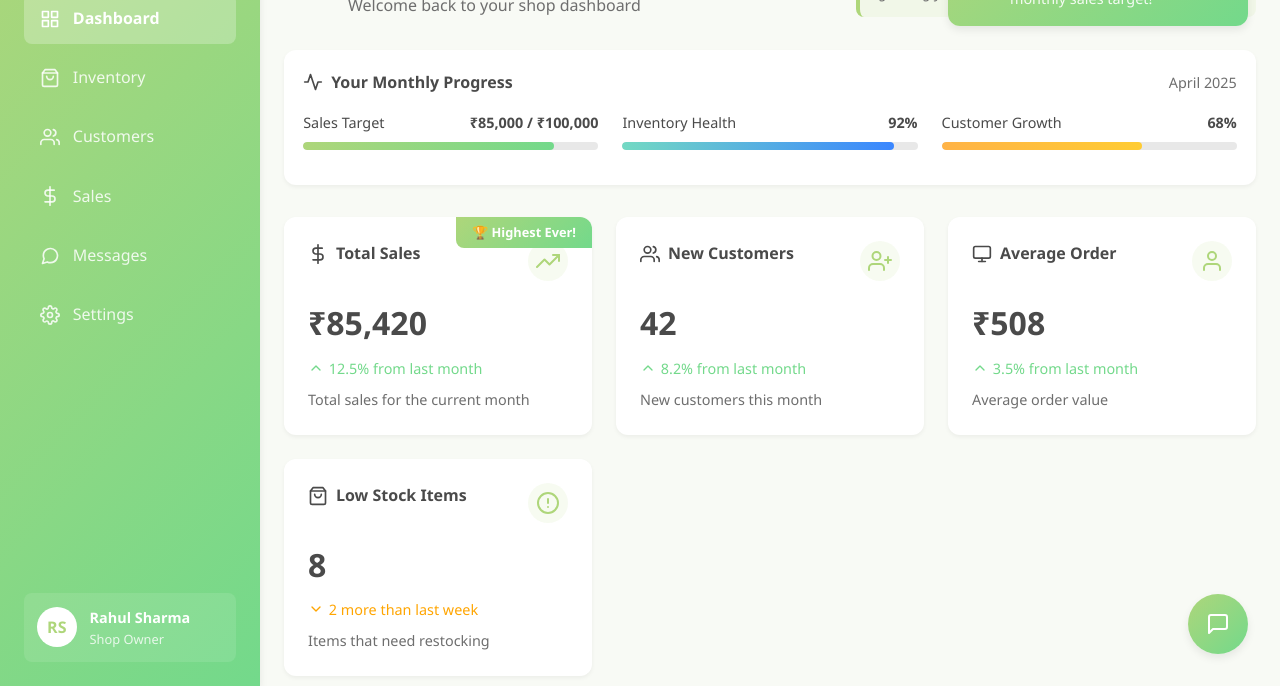
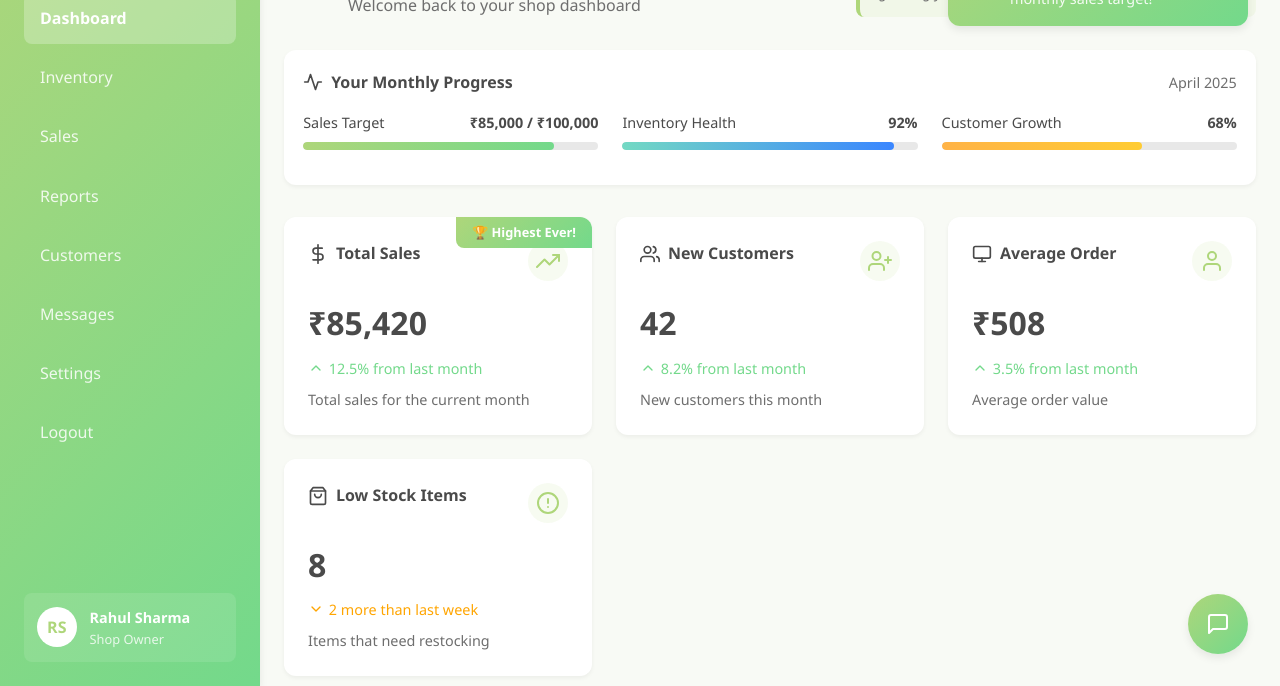
Before and after one commit to msVivekRanjan/DUKAAN, a plain HTML site: page index.html in a window 1280 px wide. Shown: the part 114-800 px from the top of the page. Drawn offline with Linux system fonts and the light colour scheme.

Commit message:
Update index.html

```diff
--- a/index.html
+++ b/index.html
@@ -1099,64 +1099,30 @@
             <div class="sidebar-logo">D</div>
             <div class="sidebar-title">Dukaan</div>
         </div>
-        <ul class="sidebar-nav">
+        <ul class="nav flex-column">
     <li class="nav-item">
-                <a href="shopkeeper-dashboard.html" class="nav-link active">
-                    <svg xmlns="http://www.w3.org/2000/svg" width="24" height="24" viewBox="0 0 24 24" fill="none" stroke="currentColor" stroke-width="2" stroke-linecap="round" stroke-linejoin="round" class="nav-icon">
-                        <rect x="3" y="3" width="7" height="7"></rect>
-                        <rect x="14" y="3" width="7" height="7"></rect>
-                        <rect x="14" y="14" width="7" height="7"></rect>
-                        <rect x="3" y="14" width="7" height="7"></rect>
-                    </svg>
-                    Dashboard
-                </a>
+        <a class="nav-link active" href="index.html">Dashboard</a>
     </li>
     <li class="nav-item">
-                <a href="Inventory.html" class="nav-link">
-                    <svg xmlns="http://www.w3.org/2000/svg" width="24" height="24" viewBox="0 0 24 24" fill="none" stroke="currentColor" stroke-width="2" stroke-linecap="round" stroke-linejoin="round" class="nav-icon">
-                        <path d="M6 2L3 6v14a2 2 0 0 0 2 2h14a2 2 0 0 0 2-2V6l-3-4z"></path>
-                        <line x1="3" y1="6" x2="21" y2="6"></line>
-                        <path d="M16 10a4 4 0 0 1-8 0"></path>
-                    </svg>
-                    Inventory
-                </a>
+        <a class="nav-link" href="Inventory.html">Inventory</a>
     </li>
     <li class="nav-item">
-                <a href="#" class="nav-link">
-                    <svg xmlns="http://www.w3.org/2000/svg" width="24" height="24" viewBox="0 0 24 24" fill="none" stroke="currentColor" stroke-width="2" stroke-linecap="round" stroke-linejoin="round" class="nav-icon">
-                        <path d="M17 21v-2a4 4 0 0 0-4-4H5a4 4 0 0 0-4 4v2"></path>
-                        <circle cx="9" cy="7" r="4"></circle>
-                        <path d="M23 21v-2a4 4 0 0 0-3-3.87"></path>
-                        <path d="M16 3.13a4 4 0 0 1 0 7.75"></path>
-                    </svg>
-                    Customers
-                </a>
+        <a class="nav-link" href="Sales.html">Sales</a>
     </li>
     <li class="nav-item">
-                <a href="Sales.html" class="nav-link">
-                    <svg xmlns="http://www.w3.org/2000/svg" width="24" height="24" viewBox="0 0 24 24" fill="none" stroke="currentColor" stroke-width="2" stroke-linecap="round" stroke-linejoin="round" class="nav-icon">
-                        <line x1="12" y1="1" x2="12" y2="23"></line>
-                        <path d="M17 5H9.5a3.5 3.5 0 0 0 0 7h5a3.5 3.5 0 0 1 0 7H6"></path>
-                    </svg>
-                    Sales
-                </a>
+        <a class="nav-link" href="Reports.html">Reports</a>
     </li>
     <li class="nav-item">
-                <a href="#" class="nav-link">
-                    <svg xmlns="http://www.w3.org/2000/svg" width="24" height="24" viewBox="0 0 24 24" fill="none" stroke="currentColor" stroke-width="2" stroke-linecap="round" stroke-linejoin="round" class="nav-icon">
-                        <path d="M21 11.5a8.38 8.38 0 0 1-.9 3.8 8.5 8.5 0 0 1-7.6 4.7 8.38 8.38 0 0 1-3.8-.9L3 21l1.9-5.7a8.38 8.38 0 0 1-.9-3.8 8.5 8.5 0 0 1 4.7-7.6 8.38 8.38 0 0 1 3.8-.9h.5a8.48 8.48 0 0 1 8 8v.5z"></path>
-                    </svg>
-                    Messages
-                </a>
+        <a class="nav-link" href="#">Customers</a>
     </li>
     <li class="nav-item">
-                <a href="#" class="nav-link">
-                    <svg xmlns="http://www.w3.org/2000/svg" width="24" height="24" viewBox="0 0 24 24" fill="none" stroke="currentColor" stroke-width="2" stroke-linecap="round" stroke-linejoin="round" class="nav-icon">
-                        <circle cx="12" cy="12" r="3"></circle>
-                        <path d="M19.4 15a1.65 1.65 0 0 0 .33 1.82l.06.06a2 2 0 0 1 0 2.83 2 2 0 0 1-2.83 0l-.06-.06a1.65 1.65 0 0 0-1.82-.33 1.65 1.65 0 0 0-1 1.51V21a2 2 0 0 1-2 2 2 2 0 0 1-2-2v-.09A1.65 1.65 0 0 0 9 19.4a1.65 1.65 0 0 0-1.82.33l-.06.06a2 2 0 0 1-2.83 0 2 2 0 0 1 0-2.83l.06-.06a1.65 1.65 0 0 0 .33-1.82 1.65 1.65 0 0 0-1.51-1H3a2 2 0 0 1-2-2 2 2 0 0 1 2-2h.09A1.65 1.65 0 0 0 4.6 9a1.65 1.65 0 0 0-.33-1.82l-.06-.06a2 2 0 0 1 0-2.83 2 2 0 0 1 2.83 0l.06.06a1.65 1.65 0 0 0 1.82.33H9a1.65 1.65 0 0 0 1-1.51V3a2 2 0 0 1 2-2 2 2 0 0 1 2 2v.09a1.65 1.65 0 0 0 1 1.51 1.65 1.65 0 0 0 1.82-.33l.06-.06a2 2 0 0 1 2.83 0 2 2 0 0 1 0 2.83l-.06.06a1.65 1.65 0 0 0-.33 1.82V9a1.65 1.65 0 0 0 1.51 1H21a2 2 0 0 1 2 2 2 2 0 0 1-2 2h-.09a1.65 1.65 0 0 0-1.51 1z"></path>
-                    </svg>
-                    Settings
-                </a>
+        <a class="nav-link" href="message.html">Messages</a>
+    </li>
+    <li class="nav-item">
+        <a class="nav-link" href="#">Settings</a>
+    </li>
+    <li class="nav-item">
+        <a class="nav-link" href="https://kirana-kart-delight.lovable.app/login">Logout</a>
     </li>
 </ul>
         <div class="sidebar-footer">
```
Lines whose indentation alone changed are shown as unchanged.
